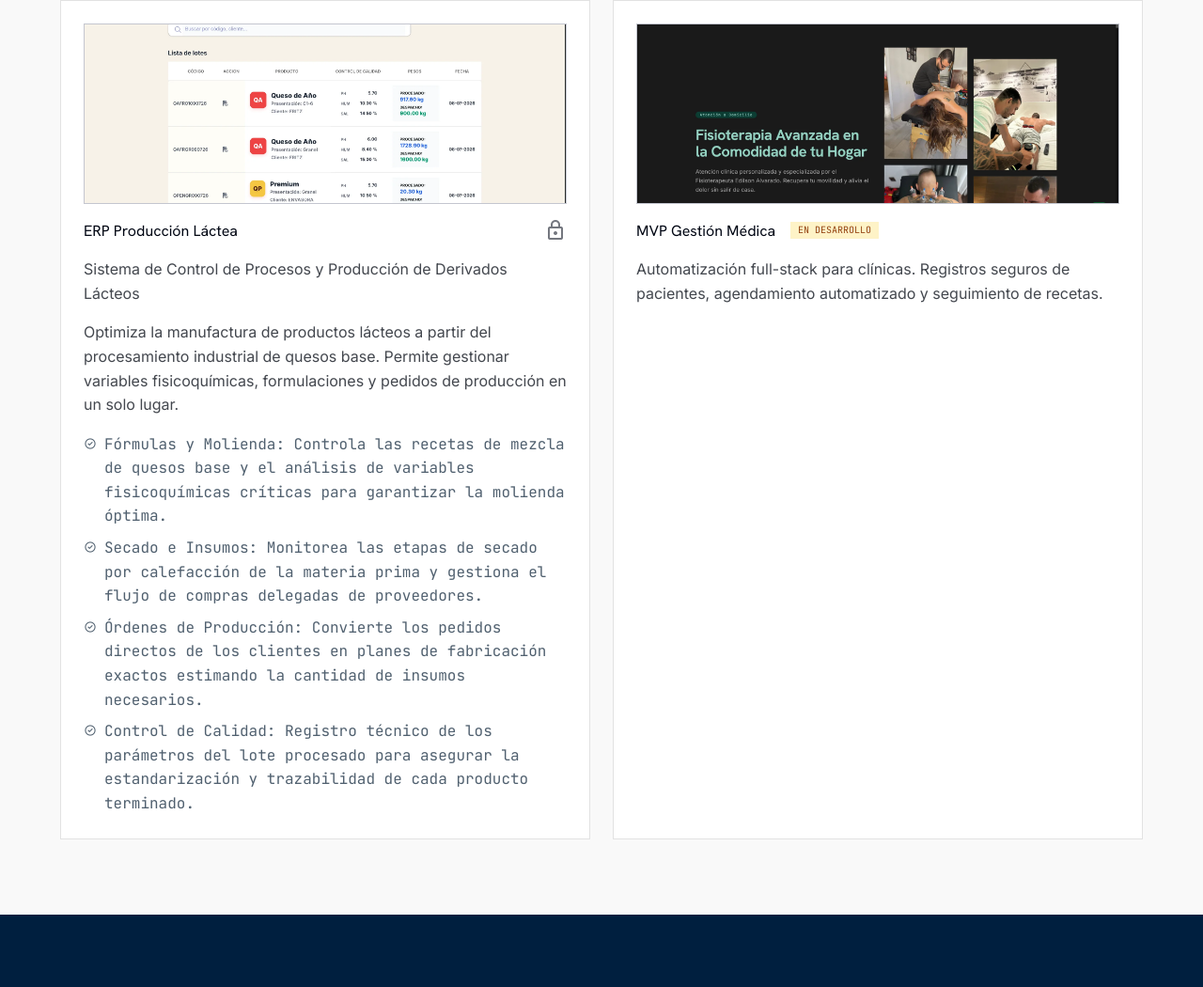
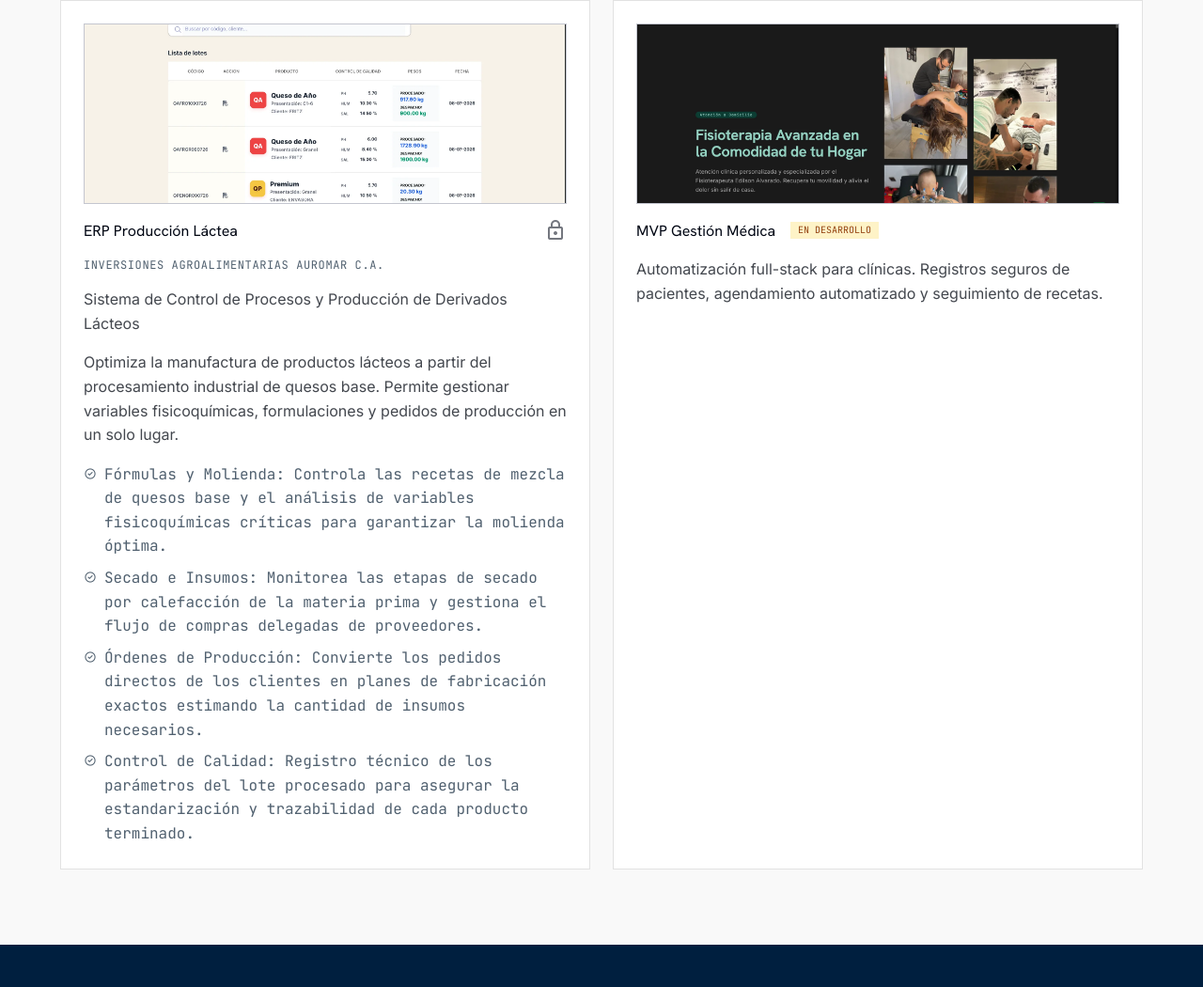
Before and after one commit to luqjos31/luqjos31.github.io, a website built with Vite: page index.html in a window 1280 px wide. Shown: the part 2582-3632 px from the top of the page at 94% size. Built offline with nearby package versions, Linux system fonts and the light colour scheme.

Commit message:
Agregar nombre de empresa Auromar en card ERP Lactea

```diff
--- a/index.html
+++ b/index.html
@@ -182,6 +182,7 @@
 <h3 class="font-headline-md text-primary" data-i18n="project_2_name">ERP Producción Láctea</h3>
 <span class="material-symbols-outlined text-outline">lock</span>
 </div>
+<p class="font-label-md text-xs text-secondary uppercase tracking-wider mb-sm">Inversiones Agroalimentarias Auromar C.A.</p>
 <p class="font-body-lg text-on-surface-variant" data-i18n="project_2_subtitle">
                             Sistema de Control de Procesos y Producción de Derivados Lácteos
                         </p>
```
